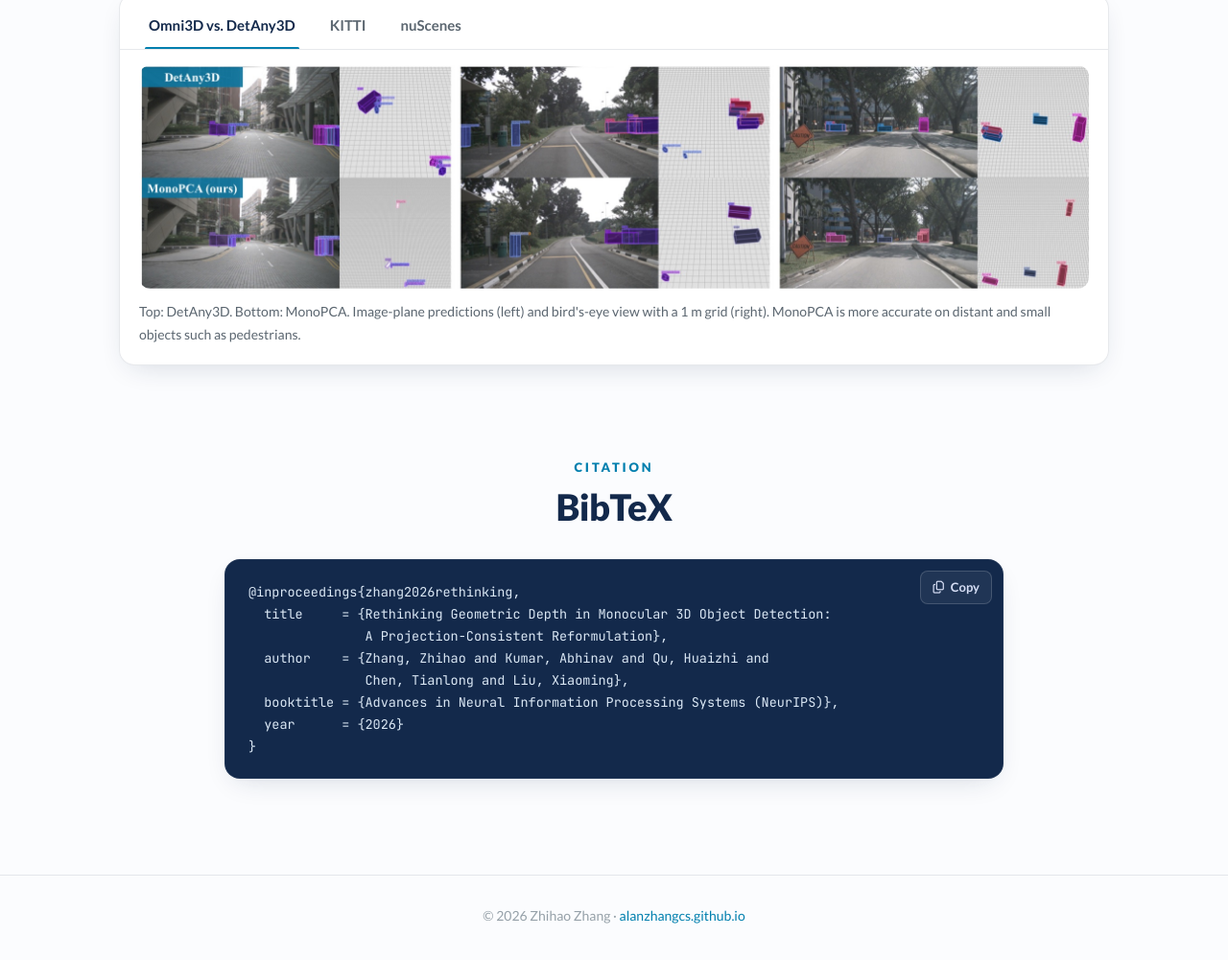
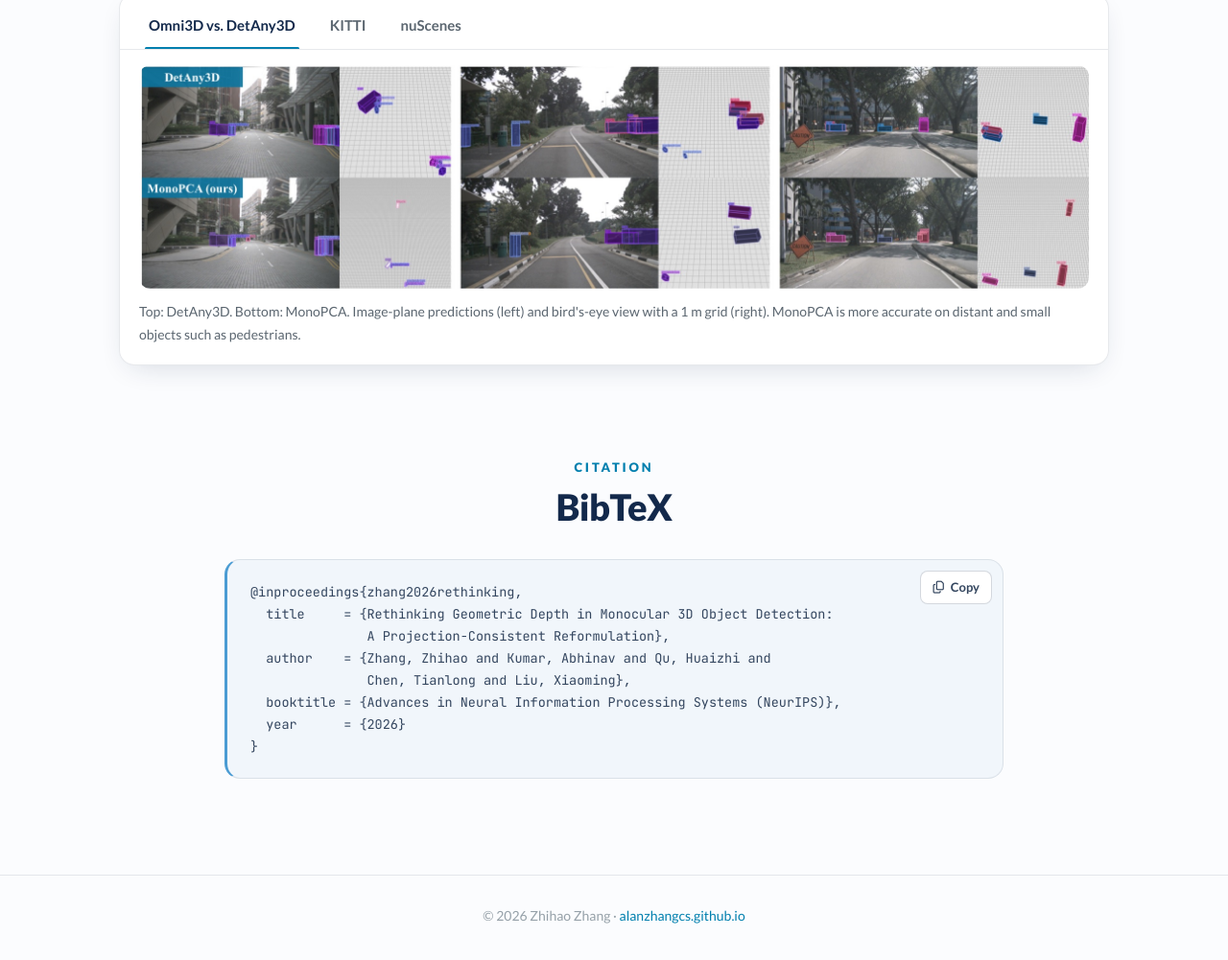
Before and after one commit to alanzhangcs/MonoPCA-Page, a plain HTML site: page index.html in a window 1280 px wide. Shown: the part 7040-8041 px from the top of the page at 96% size. Drawn offline with nearby package versions, Linux system fonts and the light colour scheme.

Commit message:
Lighten the BibTeX block

```diff
--- a/static/css/style.css
+++ b/static/css/style.css
@@ -706,14 +706,14 @@ td u { text-decoration-color: var(--text-4); text-underline-offset: 3px; }
   margin: 0;
   padding: 22px 24px;
   border-radius: var(--radius);
-  background: #13294b;
-  color: #dbe8f5;
+  background: var(--bg-soft);
+  color: var(--text-2);
   font-family: "JetBrains Mono", monospace;
   font-size: 13.5px;
   line-height: 1.7;
   overflow-x: auto;
-  box-shadow: var(--shadow);
-  border: 1px solid rgba(255, 255, 255, 0.06);
+  border: 1px solid var(--border);
+  border-left: 3px solid var(--carolina);
 }
 .copy {
   position: absolute;
@@ -721,17 +721,17 @@ td u { text-decoration-color: var(--text-4); text-underline-offset: 3px; }
   display: inline-flex; align-items: center; gap: 7px;
   padding: 6px 12px;
   border-radius: 8px;
-  border: 1px solid rgba(255, 255, 255, 0.16);
-  background: rgba(255, 255, 255, 0.06);
-  color: #d6def5;
+  border: 1px solid var(--border-2);
+  background: var(--card);
+  color: var(--text-2);
   font: inherit;
   font-size: 13px;
   font-weight: 700;
   cursor: pointer;
   transition: all 0.2s var(--ease);
 }
-.copy:hover { background: rgba(255, 255, 255, 0.14); }
-.copy.is-done { color: #5eead4; border-color: rgba(94, 234, 212, 0.5); }
+.copy:hover { color: var(--blue); border-color: var(--blue); background: var(--blue-soft); }
+.copy.is-done { color: var(--teal); border-color: var(--teal); }
 
 /* ─────────── Footer ─────────── */
 .footer {
```
